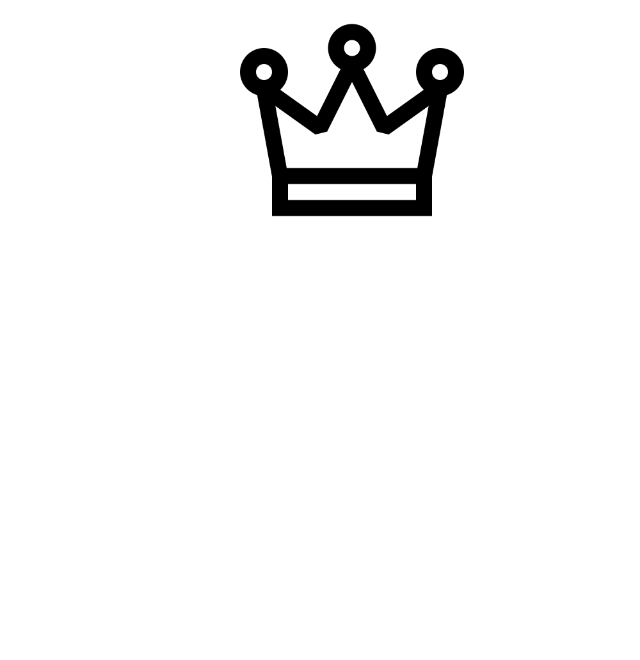
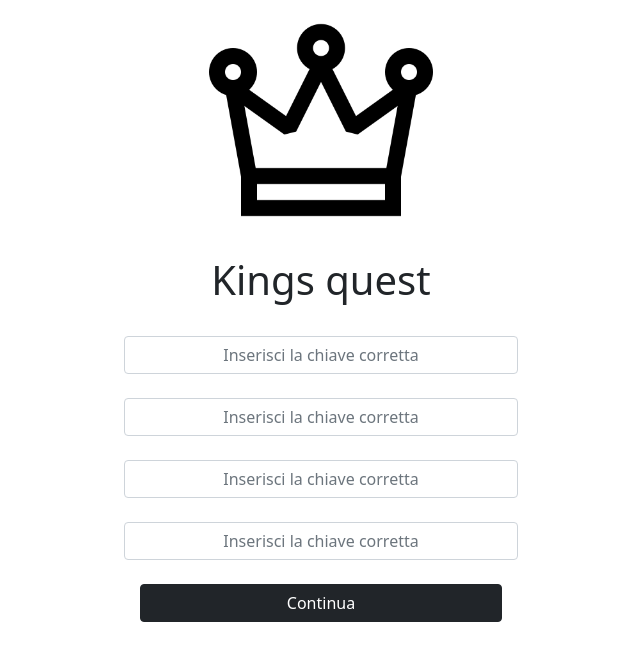
Before and after one commit to Tale152/treasure-hunt-final-step, a React (Create React App) app: page / in a window 1280 px wide. Shown: the top 660 px of the page, without its empty margins (319-959 px from the left). Built offline with nearby package versions, Linux system fonts and the light colour scheme.

Commit message:
landing paga layout completed

```diff
--- a/src/App.js
+++ b/src/App.js
@@ -1,14 +1,46 @@
 import 'bootstrap/dist/css/bootstrap.css'
-import { Row, Col } from 'react-bootstrap'
+import { Row, Col, Button } from 'react-bootstrap'
+import Form from 'react-bootstrap/Form'
 import crown from './res/crown.png'
 
 function App() {
   return (
-    <Row className="justify-content-center">
-        <Col md={2} className="text-center text-md-right">
+    <div>
+      <Row className="justify-content-center">
+        <Col sm={4} md={6} className="text-center">
           <img src={crown} alt="Kings quest" width="256" height="256"/>
         </Col>
-    </Row>
+      </Row>
+      <Row className="justify-content-center">
+        <Col sm={4} className="text-center text-md-right">
+          <h1>Kings quest</h1>
+        </Col>
+      </Row>
+      <Row className="justify-content-center">
+        <Col sm={4} className="text-center text-md-right">
+          <Form>
+            <Form.Group controlId="form.firstKey" className="mx-2 my-4">
+              <Form.Control type="password" placeholder="Inserisci la chiave corretta" className="text-center"/>
+            </Form.Group>
+            <Form.Group controlId="form.secondKey" className="mx-2 my-4">
+              <Form.Control type="password" placeholder="Inserisci la chiave corretta" className="text-center"/>
+            </Form.Group>
+            <Form.Group controlId="form.thirdKey" className="mx-2 my-4">
+              <Form.Control type="password" placeholder="Inserisci la chiave corretta" className="text-center"/>
+            </Form.Group>
+            <Form.Group controlId="form.fourthKey" className="mx-2 my-4">
+              <Form.Control type="password" placeholder="Inserisci la chiave corretta" className="text-center"/>
+            </Form.Group>
+          </Form>
+        </Col>
+      </Row>
+      <Row className="justify-content-center">
+        <Col sm={4} className="text-center text-md-right d-grid gap-2">
+          <Button variant="dark" className="mx-4">Continua</Button>
+        </Col>
+      </Row>
+    </div>
+
   )
 }
 
```
